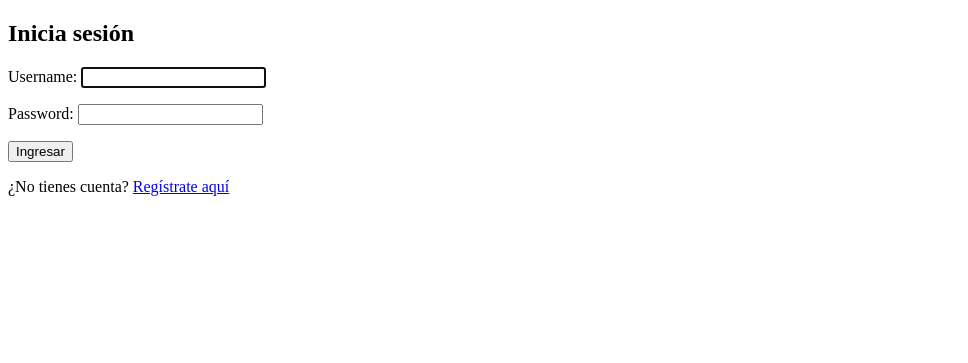
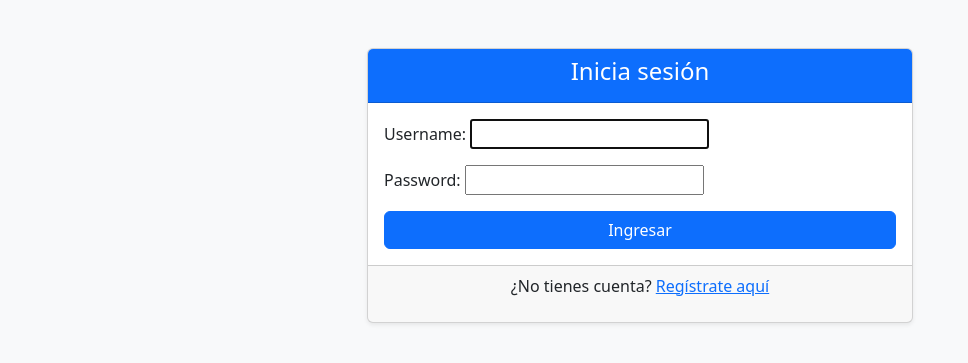
Before and after one commit to ItzDaniell/Laboratory-4, a Django app: page /login/ in a window 1280 px wide. Shown: the top 363 px of the page, without its empty margins (0-968 px from the left). Run offline with Django 5.2, Linux system fonts and the light colour scheme.

Commit message:
Diseño al login y registro

```diff
--- a/src/users/templates/users/login.html
+++ b/src/users/templates/users/login.html
@@ -1,20 +1,42 @@
 <!DOCTYPE html>
-<html>
+<html lang="es">
 <head>
+    <meta charset="UTF-8">
     <title>Iniciar sesión</title>
+    <link href="https://cdn.jsdelivr.net/npm/bootstrap@5.3.2/dist/css/bootstrap.min.css" rel="stylesheet">
 </head>
-<body>
-    <h2>Inicia sesión</h2>
+<body class="bg-light">
+
+<div class="container mt-5">
+    <div class="row justify-content-center">
+        <div class="col-md-6">
+            <div class="card shadow-sm">
+                <div class="card-header bg-primary text-white text-center">
+                    <h4>Inicia sesión</h4>
+                </div>
+                <div class="card-body">
                     <form method="post">
                         {% csrf_token %}
                         {{ form.as_p }}
-        <button type="submit">Ingresar</button>
+                        <div class="d-grid">
+                            <button type="submit" class="btn btn-primary">Ingresar</button>
+                        </div>
                     </form>
 
                     {% if form.errors %}
-        <p style="color:red;">Usuario o contraseña incorrectos</p>
+                        <div class="alert alert-danger mt-3" role="alert">
+                            Usuario o contraseña incorrectos
+                        </div>
                     {% endif %}
+                </div>
+                <div class="card-footer text-center">
+                    <p>¿No tienes cuenta? <a href="{% url 'register' %}">Regístrate aquí</a></p>
+                </div>
+            </div>
+        </div>
+    </div>
+</div>
 
-    <p>¿No tienes cuenta? <a href="{% url 'register' %}">Regístrate aquí</a></p>
+<script src="https://cdn.jsdelivr.net/npm/bootstrap@5.3.2/dist/js/bootstrap.bundle.min.js"></script>
 </body>
 </html>
```
Also changed, not shown: src/users/templates/users/register.html (+30 -9 lines). Lines whose indentation alone changed are shown as unchanged.
